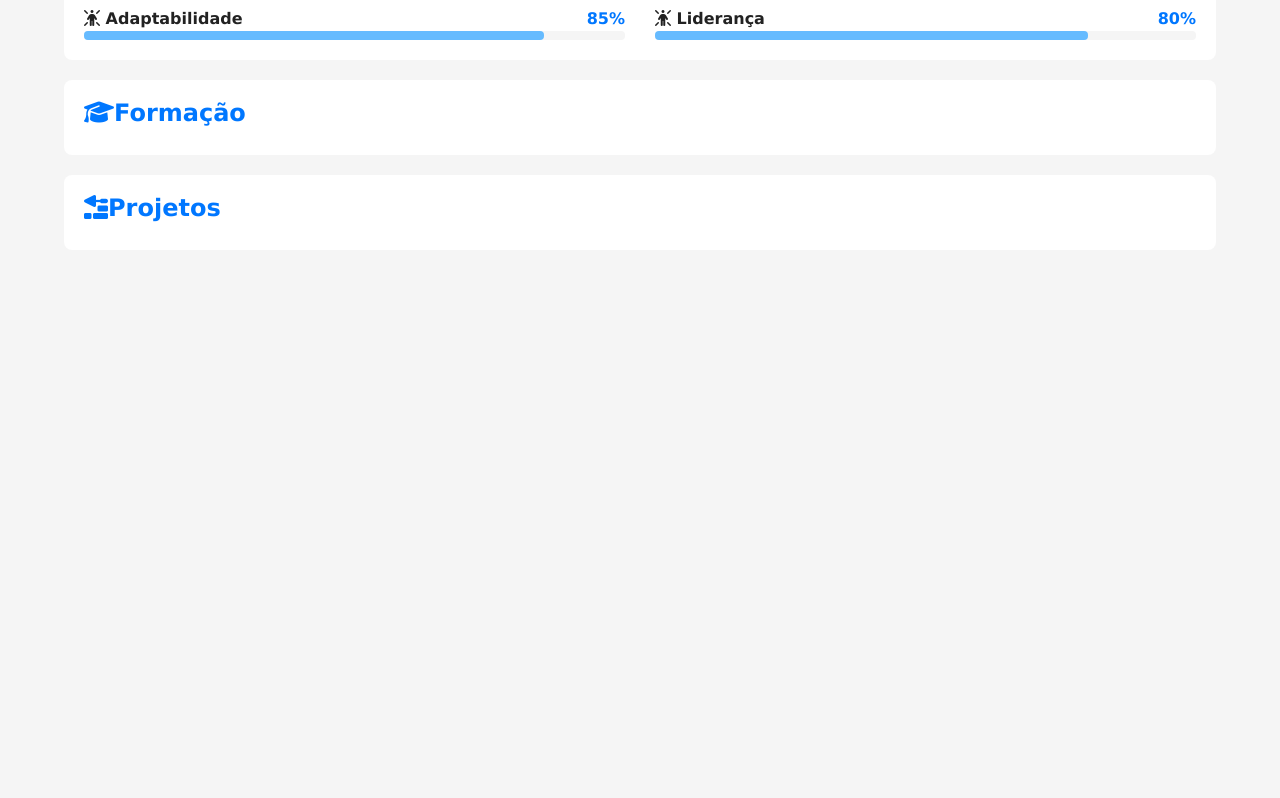
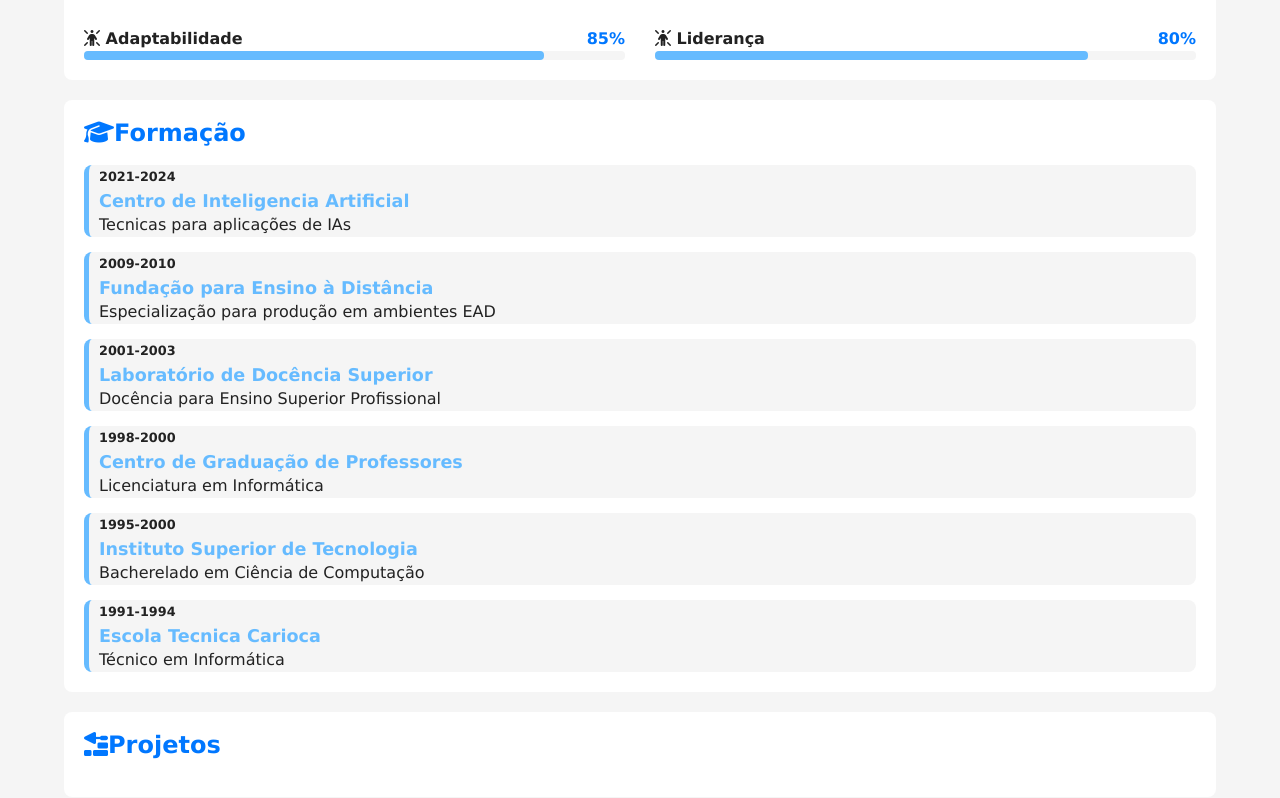
Before and after one commit to alfabald/projeto-portifolio, a plain HTML site: page index.html in a window 1280 px wide. Shown: the part 1448-2246 px from the top of the page. Before the commit the page ends 1718 px from the top, so only its background shows below. Drawn offline with Linux system fonts and the light colour scheme.

Commit message:
area de formações

```diff
--- a/estilos/style.css
+++ b/estilos/style.css
@@ -123,7 +123,7 @@
 
 article h2 {
   color: var(--destaque);
-  margin-bottom: 10px;
+  margin-bottom: 20px;
 }
 
  .video-container {
@@ -141,7 +141,7 @@
   width: 100%;
   height: 100%;
   border-radius: 8px;
-  box-shadow: rgb(39, 216, 39) 0px 0px 5px;
+  box-shadow: rgb(59, 80, 222) 0px 0px 5px;
 }
 
 #skill-container {
@@ -179,6 +179,37 @@
   border-radius: 4px;
 }
 
+#formacao-container {
+  display: flex;
+  flex-direction: column-reverse;
+  gap: 15px;
+}
+
+#formacao-container .curso {
+  background-color: var(--fundo-principal);
+  border-radius: 8px;
+  border-left: 5px solid var(--destaque-inverso);
+  padding-left: 10px;
+  transition: border-width 0.3s, border-color 0.3s;
+}
+
+#formacao-container .curso:hover {
+  border-left-width: 15px;
+  border-color:  var(--destaque);
+  cursor: pointer;
+}
+
+#formacao-container .periodo {
+  font-size: 0.8em;
+  font-weight: bold;
+  color: var(--texto);
+}
+
+#formacao-container .instituicao {
+  color: var(--destaque-inverso);
+  font-size: 1.1em;
+}
+
 @media screen and (min-width: 768px) {
    #skill-container {
     grid-template-columns: 1fr 1fr;
--- a/index.html
+++ b/index.html
@@ -169,6 +169,45 @@
             </article><!--Fim do artigo de habilidades-->
             <article id="formacao">
                 <h2><i class="fa-solid fa-graduation-cap"></i>Formação</h2>
+                <div id="formacao-container">
+                    <div class="curso">
+                        <p class="periodo">1991-1994</p>
+                        <h3 class="instituicao">Escola Tecnica Carioca</h3>
+                        <p class="titulacao">Técnico em Informática</p>
+                    </div>
+
+                     <div class="curso">
+                        <p class="periodo">1995-2000</p>
+                        <h3 class="instituicao">Instituto Superior de Tecnologia </h3>
+                        <p class="titulacao">Bacherelado em Ciência de Computação</p>
+                    </div>
+
+                     <div class="curso">
+                        <p class="periodo">1998-2000</p>
+                        <h3 class="instituicao">Centro de Graduação de Professores</h3>
+                        <p class="titulacao">Licenciatura em Informática</p>
+                    </div>
+
+                    <div class="curso">
+                        <p class="periodo">2001-2003</p>
+                        <h3 class="instituicao">Laboratório de Docência Superior</h3>
+                        <p class="titulacao">Docência para Ensino Superior Profissional</p>
+                    </div>
+
+                    <div class="curso">
+                        <p class="periodo">2009-2010</p>
+                        <h3 class="instituicao">Fundação para Ensino à Distância</h3>
+                        <p class="titulacao">Especialização para produção em ambientes EAD</p>
+                    </div>
+
+                    <div class="curso">
+                        <p class="periodo">2021-2024</p>
+                        <h3 class="instituicao">Centro de Inteligencia Artificial</h3>
+                        <p class="titulacao">Tecnicas para aplicações de IAs</p>
+                    </div>
+                </div>
+
+
 
             </article> <!--Fim do artigo de formação-->
             <article id="projetos">
```
